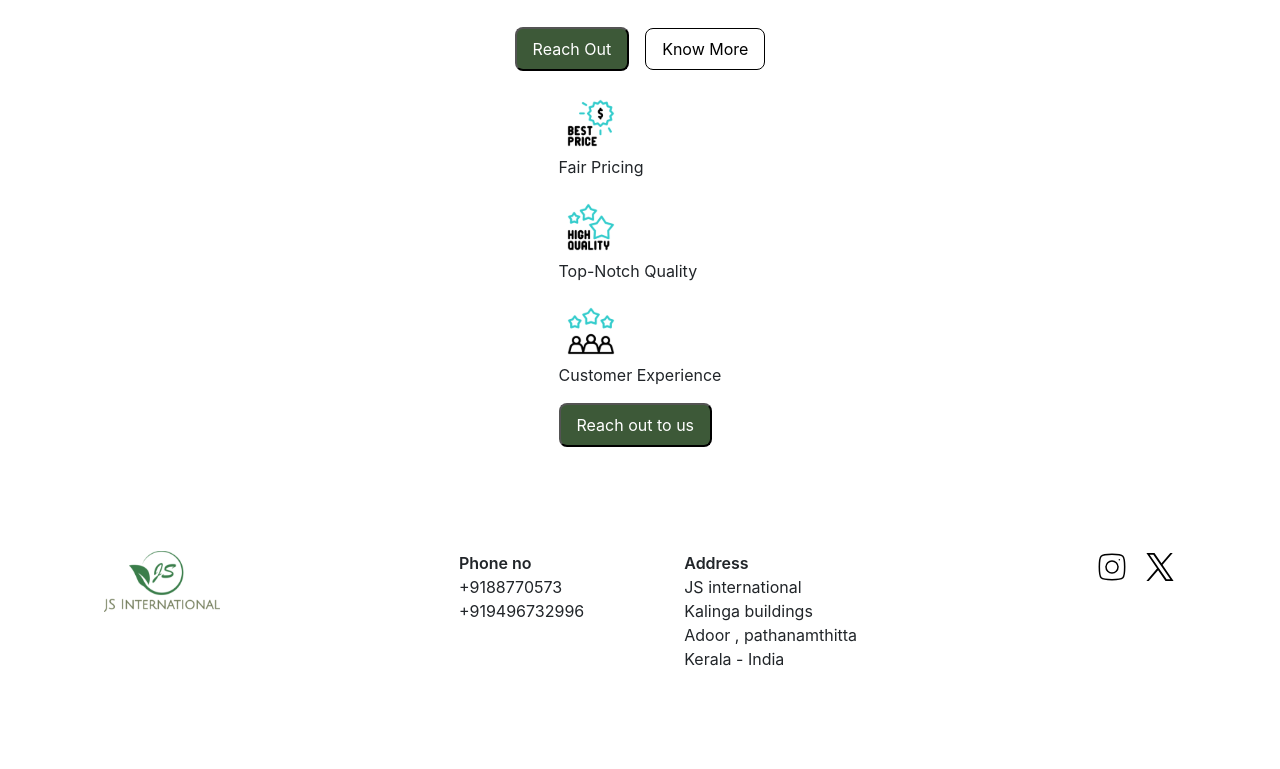
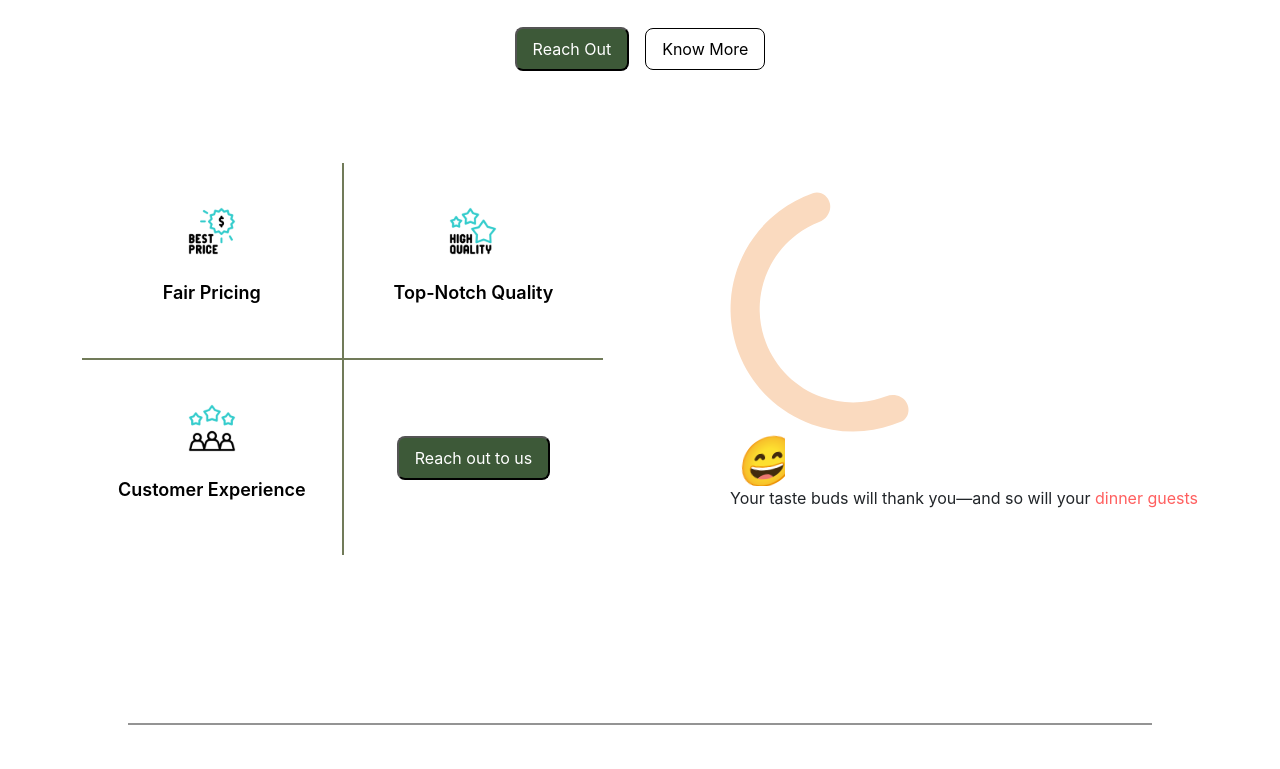
Before and after one commit to sai-kiran77/kokospices, a React (Create React App) app: page / in a window 1280 px wide. Shown: the part 451-1220 px from the top of the page. Built offline with nearby package versions, Linux system fonts and the light colour scheme.

Commit message:
qualities section

```diff
--- a/src/App.css
+++ b/src/App.css
@@ -32,6 +32,7 @@
   from {
     transform: rotate(0deg);
   }
+
   to {
     transform: rotate(360deg);
   }
@@ -58,3 +59,14 @@
   border: 1px solid black;
   margin-left: 16px;
 }
+
+.footer-top-border {
+  border-color: #949494 !important;
+  width: 80%;
+  margin: auto;
+  margin-top: 96px;
+}
+
+.cl-red {
+  color: #FF5F5F;
+}
--- a/src/FormComponent.jsx
+++ b/src/FormComponent.jsx
@@ -3,7 +3,7 @@ import './FormComponent.css';
 
 function FormComponent() {
   return (
-    <div className="container mt-5">
+    <div className="container mt-5 text-center">
     <h1 className='mb-5' style={{color: "black", fontWeight: "bold"}}> Contact us </h1>
       <div className="card" style={{ width: '500px', margin: 'auto', padding: '20px', borderRadius: '10px' , borderColor: '#757575'}}>
         <div className="card-body">
--- a/src/components/OurQualities.jsx
+++ b/src/components/OurQualities.jsx
@@ -2,24 +2,28 @@ import React from 'react';
 import fairPricing from '../assets/fair-pricing.svg';
 import customerEx from '../assets/customer-experience.svg';
 import highQuality from '../assets/high-quality.svg';
+import './OurQualities.scss';
+import { Link } from 'react-router-dom';
 
 function OurQualities() {
   return (
     <div className="qualities-st-ct">
-        <div>
+        <div className='box'>
             <img src={fairPricing} alt="fair pricing," />
             <p>Fair Pricing</p>
         </div>
-        <div>
+        <div className='box'>
             <img src={highQuality} alt="top-notch quality" />
             <p>Top-Notch Quality</p>
         </div>
-        <div>
+        <div className='box'>
             <img src={customerEx} alt="customer experience" />
             <p>Customer Experience</p>
         </div>
-        <div>
-            <button className='reach-out-btn'>Reach out to us</button>
+        <div className='box'>
+            <Link className='link' to="/contact">
+                <button className='reach-out-btn'>Reach out to us</button>
+            </Link>
         </div>
     </div>
   );
--- a/src/components/OurQualities.scss
+++ b/src/components/OurQualities.scss
@@ -1,4 +1,50 @@
-.qualities-st-ct{
+.qualities-st-ct {
     display: grid;
     grid-template-columns: 1fr 1fr;
+    justify-content: center;
+    align-items: center;
+    margin: 72px 0;
+
+    .box {
+        border: 1px solid #717B59;
+        padding: 36px;
+        height: 100%;
+        width: 100%;
+        display: flex;
+        flex-direction: column;
+        justify-content: center;
+        align-items: center;
+
+        &:nth-child(1) {
+            border-top: none;
+            border-left: none;
+        }
+
+        &:nth-child(2) {
+            border-top: none;
+            border-right: none;
+        }
+
+        &:nth-child(3) {
+            border-bottom: none;
+            border-left: none;
+        }
+
+        &:nth-child(4) {
+            border-bottom: none;
+            border-right: none;
+        }
+
+        p {
+            color: black;
+            font-size: 18px;
+            font-weight: 600;
+            margin-top: 16px;
+        }
+
+        img {
+            height: 64px;
+            width: 64px;
+        }
+    }
 }
--- a/src/pages/Contact.jsx
+++ b/src/pages/Contact.jsx
@@ -1,8 +1,11 @@
 import React from 'react';
+import FormComponent from '../FormComponent';
 
 function Contact() {
   return (
-    <div>Contact</div>
+    <div>
+      <FormComponent />
+    </div>
   );
 }
 
--- a/src/pages/Home.jsx
+++ b/src/pages/Home.jsx
@@ -1,7 +1,10 @@
 import React from "react";
 import "./Home.scss";
 import organic from "../assets/organic.svg";
+import curvedEllipse from "../assets/curved-ellipse.svg";
+import smile from "../assets/smile.svg";
 import OurQualities from "../components/OurQualities";
+
 
 function Home() {
   return (
@@ -21,6 +24,13 @@ function Home() {
 
       <div className="qualities-ct">
         <OurQualities />
+        <div className="floating-ct">
+          <img src={curvedEllipse} alt="curved ellipse" />
+          <div>
+            <img src={smile} alt="smile" />
+            <p>Your taste buds will thank you—and so will your <span className="cl-red">dinner guests</span></p>
+          </div>
+        </div>
       </div>
     </div>
   );
--- a/src/pages/Home.scss
+++ b/src/pages/Home.scss
@@ -17,17 +17,27 @@
             font-size: 64px;
             font-weight: 800;
 
-            .cl-red {
-                color: #FF5F5F;
-            }
-
             .cl-lg_green {
                 color: #3A5C38;
             }
         }
 
-        .btns-ct{
+        .btns-ct {
             margin: 20px;
         }
     }
+
+    .qualities-ct {
+        display: flex;
+        width: 90%;
+        justify-content: flex-start;
+        position: relative;
+
+        .floating-ct{
+            position: absolute;
+            right: 0;
+            top: 50%;
+            transform: translateY(-50%);
+        }
+    }
 }
--- a/src/pages/Layout.jsx
+++ b/src/pages/Layout.jsx
@@ -9,6 +9,7 @@ function Layout() {
         <main>
           <Outlet />
         </main>
+        <div className="border footer-top-border"></div>
         <Footer />
     </div>
   );
```
Also changed, not shown: src/assets/curved-ellipse.svg (added), src/assets/smile.svg (added).
